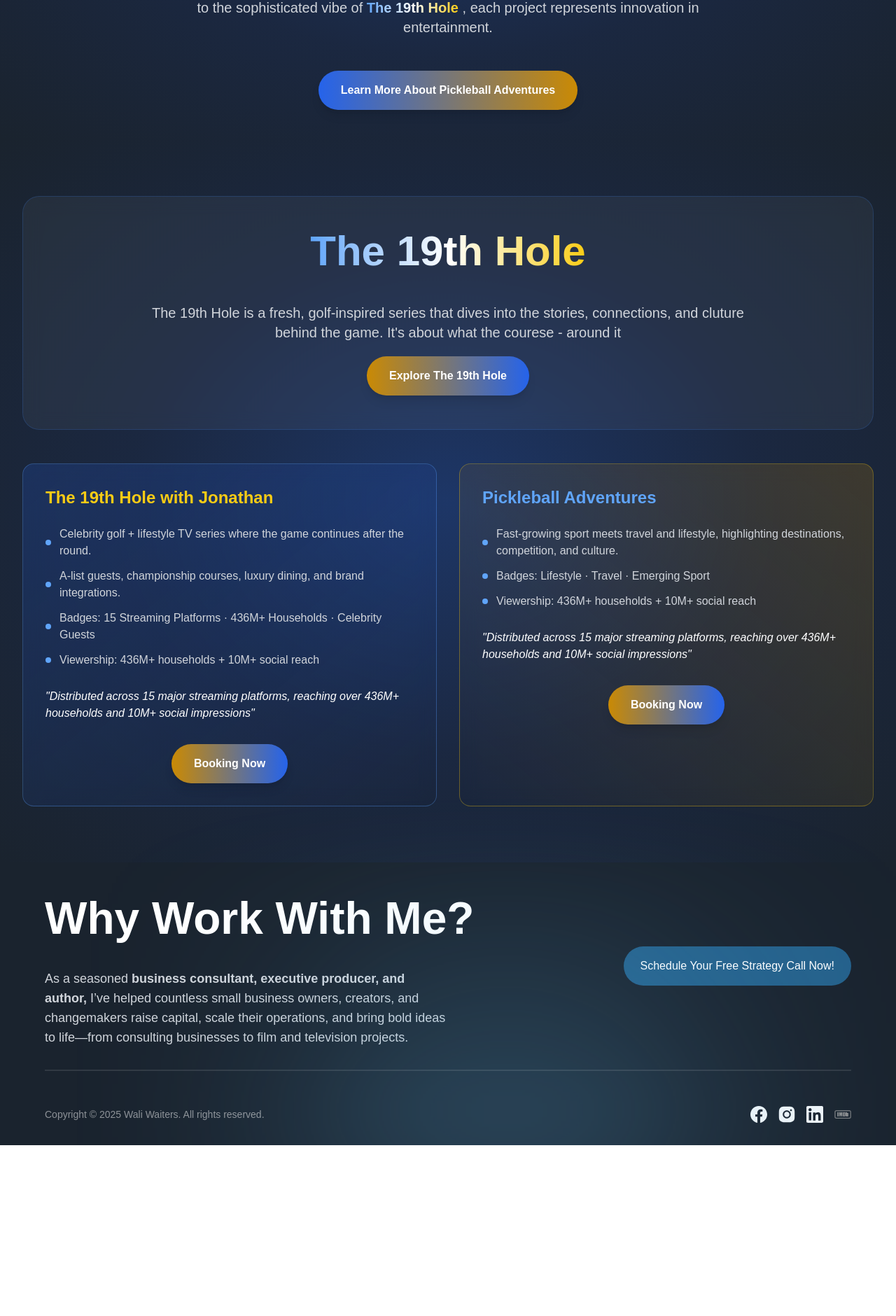
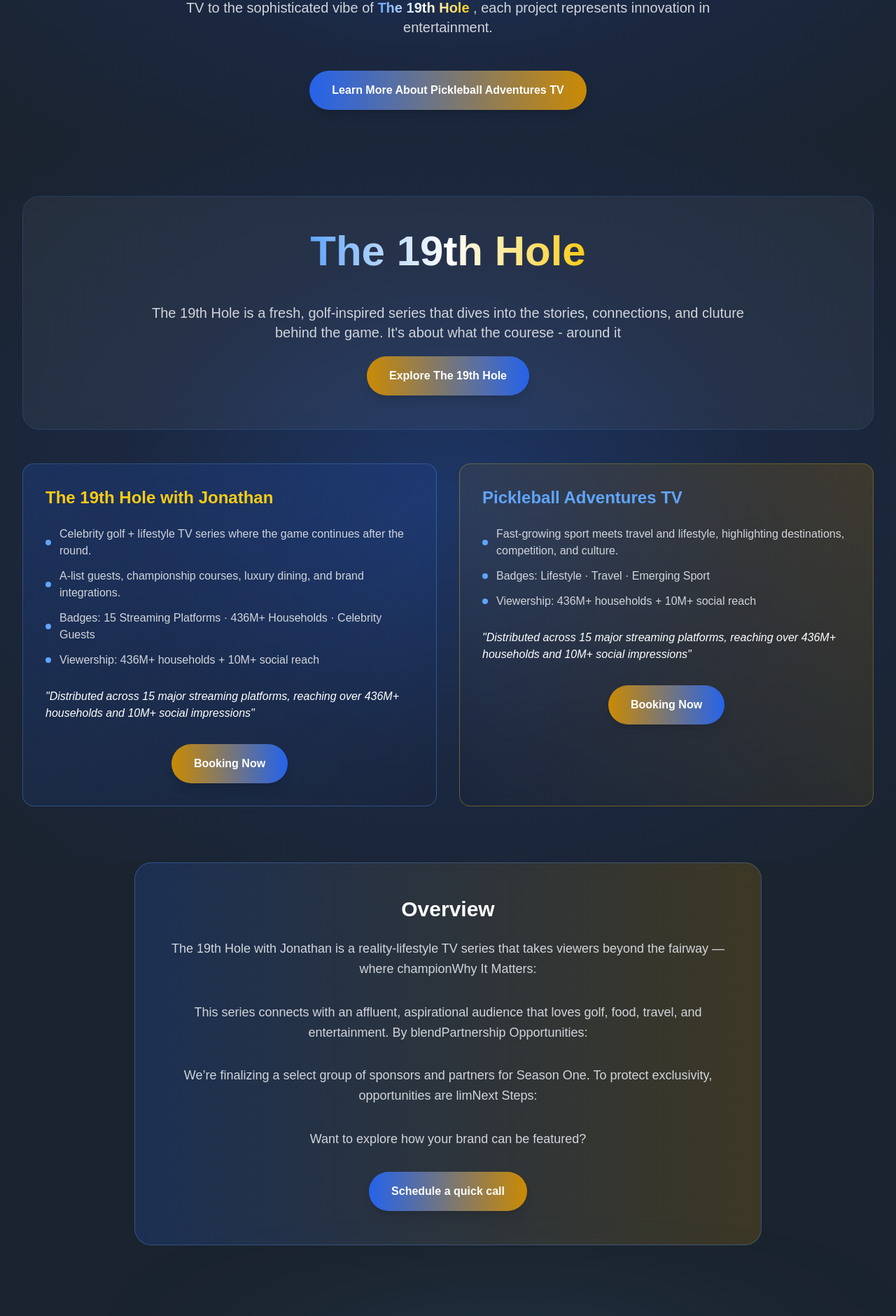
Before and after one commit to imran0dot/wali-waiters-landing-page, a Next.js app: page /projects in a window 1280 px wide. Shown: the part 600-2480 px from the top of the page at 70% size. Before the commit the page ends 2236 px from the top, so only its background shows below. Built offline with nearby package versions, Linux system fonts and the light colour scheme; a web font is replaced by a local one.

Commit message:
task(project): page content changed

```diff
--- a/app/(pages)/(with-nav)/projects/page.js
+++ b/app/(pages)/(with-nav)/projects/page.js
@@ -1,5 +1,7 @@
 "use client";
 
+import { motion } from "framer-motion";
+import Link from "next/link";
 import ProjectBooking from "../../../../sections/ProjectBooking";
 import ProjectHero from "../../../../sections/ProjectHero";
 
@@ -9,7 +11,48 @@ const Project = () => (
     <ProjectHero />
 
     <ProjectBooking />
+
+    <motion.div
+        // initial={{ opacity: 0, scale: 0.9 }}
+        // animate={
+        //   isInView ? { opacity: 1, scale: 1 } : { opacity: 0, scale: 0.9 }
+        // }
+      transition={{ duration: 0.8, delay: 0.2 }}
+      className="backdrop-blur-md bg-gradient-to-r from-blue-600/20 to-yellow-600/20 rounded-3xl border border-blue-400/30 p-12 max-w-4xl mx-auto mb-12"
+    >
+      <h3 className="text-2xl sm:text-3xl font-bold text-white mb-6 text-center">
+        Overview
+      </h3>
+      <p className="text-lg text-gray-300 mb-8 leading-relaxed text-center">
+        The 19th Hole with Jonathan is a reality-lifestyle TV series that
+        takes viewers beyond the fairway — where championWhy It Matters:
+      </p>
+      <p className="text-lg text-gray-300 mb-8 leading-relaxed text-center">
+        This series connects with an affluent, aspirational audience that
+        loves golf, food, travel, and entertainment. By blendPartnership
+        Opportunities:
+      </p>
+      <p className="text-lg text-gray-300 mb-8 leading-relaxed text-center">
+        We’re finalizing a select group of sponsors and partners for Season
+        One. To protect exclusivity, opportunities are limNext Steps:
+      </p>
+      <p className="text-lg text-gray-300 mb-8 leading-relaxed text-center">
+        Want to explore how your brand can be featured?
+      </p>
+
+      <div className="flex flex-col sm:flex-row gap-6 justify-center items-center">
+        <Link
+          href="https://calendly.com/wali-waiters/30mincall?month=2025-04"
+          target="_blank"
+          rel="noopener noreferrer"
+          className="bg-gradient-to-r from-blue-600 to-yellow-600 text-white font-semibold px-8 py-4 rounded-full hover:from-blue-700 hover:to-yellow-700 transition-all duration-300 transform hover:scale-105 shadow-lg hover:shadow-2xl mx-auto"
+          whileHover={{ scale: 1.05 }}
+          whileTap={{ scale: 0.95 }}
+        >
+          Schedule a quick call
+        </Link>
+      </div>
+    </motion.div>
   </>
 );
-
 export default Project;
--- a/components/Navbar.jsx
+++ b/components/Navbar.jsx
@@ -1,3 +1,6 @@
+/* eslint-disable jsx-a11y/control-has-associated-label */
+/* eslint-disable react/button-has-type */
+
 "use client";
 
 import { motion, AnimatePresence } from "framer-motion";
--- a/sections/ProjectBooking.jsx
+++ b/sections/ProjectBooking.jsx
@@ -82,7 +82,7 @@ const ProjectBooking = () => {
 
             <div className="mt-3 flex justify-center items-center">
               <Link
-                href="/booking"
+                href="https://calendly.com/wali-waiters/30mincall?month=2025-04"
                 target="_blank"
                 rel="noopener noreferrer"
                 className="inline-block bg-gradient-to-r from-yellow-600 to-blue-600 text-white font-semibold px-8 py-4 rounded-full hover:from-yellow-700 hover:to-blue-700 transition-all duration-300 transform hover:scale-105 shadow-lg mx-auto"
@@ -102,7 +102,7 @@ const ProjectBooking = () => {
           className="backdrop-blur-md bg-gradient-to-bl from-yellow-600/20 to-transparent rounded-2xl border border-yellow-400/30 p-8"
         >
           <h3 className="text-2xl font-bold text-blue-400 mb-6">
-            Pickleball Adventures
+            Pickleball Adventures TV
           </h3>
           <ul className="space-y-3 text-gray-300">
             {[
@@ -133,7 +133,7 @@ const ProjectBooking = () => {
 
             <div className="mt-3 flex justify-center items-center">
               <Link
-                href="/booking"
+                href="https://calendly.com/wali-waiters/30mincall?month=2025-04"
                 target="_blank"
                 rel="noopener noreferrer"
                 className="inline-block bg-gradient-to-r from-yellow-600 to-blue-600 text-white font-semibold px-8 py-4 rounded-full hover:from-yellow-700 hover:to-blue-700 transition-all duration-300 transform hover:scale-105 shadow-lg mx-auto"
--- a/sections/ProjectHero.jsx
+++ b/sections/ProjectHero.jsx
@@ -31,7 +31,7 @@ const ProjectHero = () => (
       >
         <h1 className="text-5xl sm:text-6xl lg:text-8xl font-bold mb-6">
           <span className="block bg-gradient-to-r from-blue-400 via-white to-yellow-400 bg-clip-text text-transparent">
-            Pickleball Adventures
+            Pickleball Adventures TV
           </span>
         </h1>
       </motion.div>
@@ -46,7 +46,7 @@ const ProjectHero = () => (
           Discover Our Premiere Productions and New Projects Transforming
           Entertainment At Wali Waiters Consulting, we’re producing dynamic,
           purpose-driven shows that blend storytelling, lifestyle, and impact.
-          From the high-energy world of Pickleball Adventures to the
+          From the high-energy world of Pickleball Adventures TV to the
           sophisticated vibe of{" "}
           <span className="font-bold bg-gradient-to-r from-blue-400 via-white to-yellow-400 bg-clip-text text-transparent">
             The 19th Hole
@@ -70,7 +70,7 @@ const ProjectHero = () => (
             target="_blank"
             rel="noopener noreferrer"
           >
-            Learn More About Pickleball Adventures
+            Learn More About Pickleball Adventures TV
           </a>
         </button>
       </motion.div>
```
